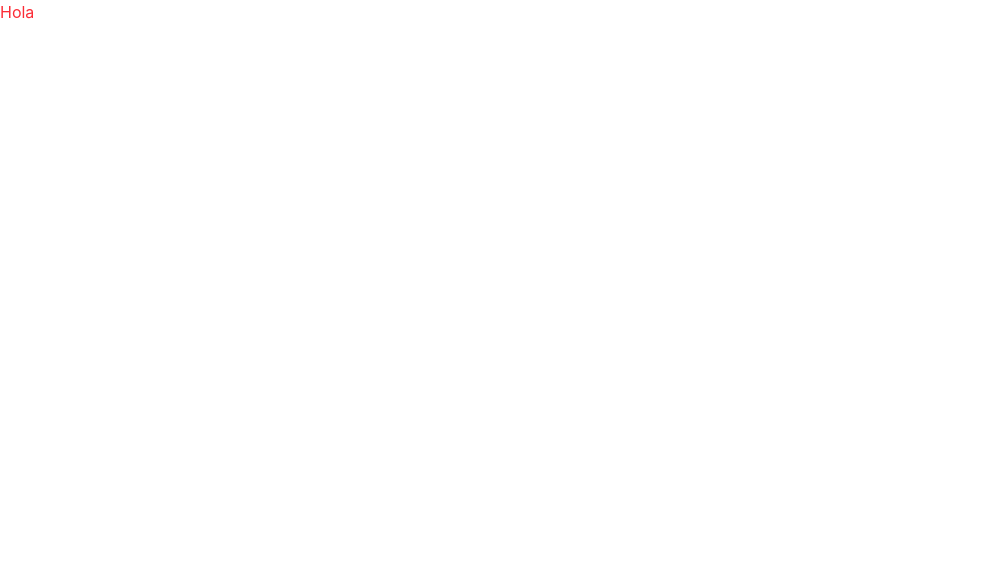
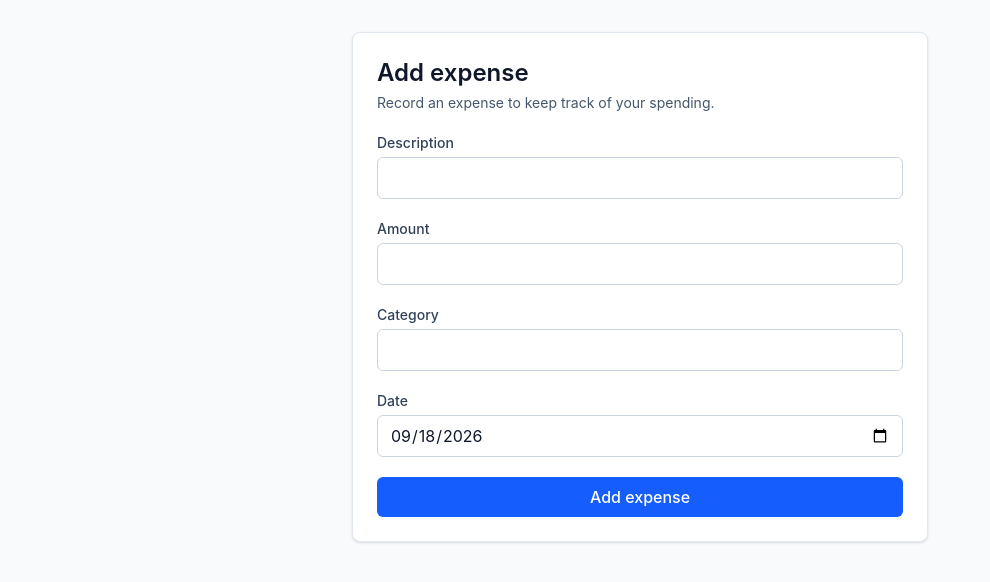
Before and after one commit to MeLlamoOmar/ai-todo, a React (Vite) app: page / in a window 1280 px wide. Shown: the top 582 px of the page, without its empty margins (0-990 px from the left). Built offline with nearby package versions, Linux system fonts and the light colour scheme.

Commit message:
Created Expense Type and created expense form

```diff
--- a/src/App.tsx
+++ b/src/App.tsx
@@ -1,5 +1,11 @@
+import ExpenseForm from './components/ExpenseForm'
+
 function App() {
-  return <h1 className="text-red-500">Hola</h1>;
+  return (
+    <main className="min-h-svh bg-slate-50 p-4 sm:p-8">
+      <ExpenseForm onSubmit={() => undefined} />
+    </main>
+  )
 }
 
-export default App;
+export default App
--- /dev/null
+++ b/src/components/ExpenseForm.tsx
@@ -0,0 +1,194 @@
+import { useState, type SubmitEvent } from 'react';
+import type { ExpenseFormValues } from '../types/expense';
+
+type ExpenseFormProps = {
+  onSubmit: (expense: ExpenseFormValues) => void;
+};
+
+type FormErrors = Partial<Record<keyof ExpenseFormValues, string>>;
+
+function getToday() {
+  const now = new Date();
+  const timezoneOffset = now.getTimezoneOffset() * 60_000;
+
+  return new Date(now.getTime() - timezoneOffset).toISOString().slice(0, 10);
+}
+
+function isValidDate(value: string) {
+  const [year, month, day] = value.split('-').map(Number);
+  const date = new Date(Date.UTC(year, month - 1, day));
+
+  return (
+    /^\d{4}-\d{2}-\d{2}$/.test(value) &&
+    date.getUTCFullYear() === year &&
+    date.getUTCMonth() === month - 1 &&
+    date.getUTCDate() === day
+  );
+}
+
+function ExpenseForm({ onSubmit }: ExpenseFormProps) {
+  const [description, setDescription] = useState('');
+  const [amount, setAmount] = useState('');
+  const [category, setCategory] = useState('');
+  const [date, setDate] = useState(getToday);
+  const [errors, setErrors] = useState<FormErrors>({});
+
+  function handleSubmit(event: SubmitEvent) {
+    event.preventDefault();
+
+    const nextErrors: FormErrors = {};
+    const parsedAmount = Number(amount);
+
+    if (!description.trim()) {
+      nextErrors.description = 'Description is required.';
+    }
+
+    if (!Number.isFinite(parsedAmount) || parsedAmount <= 0) {
+      nextErrors.amount = 'Amount must be greater than zero.';
+    }
+
+    if (!category.trim()) {
+      nextErrors.category = 'Category is required.';
+    }
+
+    if (!isValidDate(date)) {
+      nextErrors.date = 'Enter a valid date.';
+    }
+
+    if (Object.keys(nextErrors).length > 0) {
+      setErrors(nextErrors);
+      return;
+    }
+
+    onSubmit({
+      description: description.trim(),
+      amount: parsedAmount,
+      category: category.trim(),
+      date,
+    });
+
+    setDescription('');
+    setAmount('');
+    setCategory('');
+    setDate(getToday());
+    setErrors({});
+  }
+
+  return (
+    <form
+      className="mx-auto w-full max-w-xl space-y-5 rounded-lg border border-slate-200 bg-white p-6 shadow-sm"
+      onSubmit={handleSubmit}
+      noValidate
+    >
+      <div>
+        <h1 className="text-2xl font-semibold text-slate-900">Add expense</h1>
+        <p className="mt-1 text-sm text-slate-600">
+          Record an expense to keep track of your spending.
+        </p>
+      </div>
+
+      <div>
+        <label
+          className="block text-sm font-medium text-slate-700"
+          htmlFor="description"
+        >
+          Description
+        </label>
+        <input
+          className="mt-1 w-full rounded-md border border-slate-300 px-3 py-2 text-slate-900 outline-none focus:border-blue-500 focus:ring-2 focus:ring-blue-100"
+          id="description"
+          value={description}
+          onChange={(event) => setDescription(event.target.value)}
+          aria-describedby={
+            errors.description ? 'description-error' : undefined
+          }
+          aria-invalid={Boolean(errors.description)}
+        />
+        {errors.description && (
+          <p className="mt-1 text-sm text-red-600" id="description-error">
+            {errors.description}
+          </p>
+        )}
+      </div>
+
+      <div>
+        <label
+          className="block text-sm font-medium text-slate-700"
+          htmlFor="amount"
+        >
+          Amount
+        </label>
+        <input
+          className="mt-1 w-full rounded-md border border-slate-300 px-3 py-2 text-slate-900 outline-none focus:border-blue-500 focus:ring-2 focus:ring-blue-100"
+          id="amount"
+          type="number"
+          min="0.01"
+          step="0.01"
+          value={amount}
+          onChange={(event) => setAmount(event.target.value)}
+          aria-describedby={errors.amount ? 'amount-error' : undefined}
+          aria-invalid={Boolean(errors.amount)}
+        />
+        {errors.amount && (
+          <p className="mt-1 text-sm text-red-600" id="amount-error">
+            {errors.amount}
+          </p>
+        )}
+      </div>
+
+      <div>
+        <label
+          className="block text-sm font-medium text-slate-700"
+          htmlFor="category"
+        >
+          Category
+        </label>
+        <input
+          className="mt-1 w-full rounded-md border border-slate-300 px-3 py-2 text-slate-900 outline-none focus:border-blue-500 focus:ring-2 focus:ring-blue-100"
+          id="category"
+          value={category}
+          onChange={(event) => setCategory(event.target.value)}
+          aria-describedby={errors.category ? 'category-error' : undefined}
+          aria-invalid={Boolean(errors.category)}
+        />
+        {errors.category && (
+          <p className="mt-1 text-sm text-red-600" id="category-error">
+            {errors.category}
+          </p>
+        )}
+      </div>
+
+      <div>
+        <label
+          className="block text-sm font-medium text-slate-700"
+          htmlFor="date"
+        >
+          Date
+        </label>
+        <input
+          className="mt-1 w-full rounded-md border border-slate-300 px-3 py-2 text-slate-900 outline-none focus:border-blue-500 focus:ring-2 focus:ring-blue-100"
+          id="date"
+          type="date"
+          value={date}
+          onChange={(event) => setDate(event.target.value)}
+          aria-describedby={errors.date ? 'date-error' : undefined}
+          aria-invalid={Boolean(errors.date)}
+        />
+        {errors.date && (
+          <p className="mt-1 text-sm text-red-600" id="date-error">
+            {errors.date}
+          </p>
+        )}
+      </div>
+
+      <button
+        className="w-full rounded-md bg-blue-600 px-4 py-2 font-medium text-white hover:bg-blue-700 focus-visible:outline-2 focus-visible:outline-offset-2 focus-visible:outline-blue-600"
+        type="submit"
+      >
+        Add expense
+      </button>
+    </form>
+  );
+}
+
+export default ExpenseForm;
--- /dev/null
+++ b/src/types/expense.ts
@@ -0,0 +1,14 @@
+export type Expense = {
+  id: string
+  description: string
+  amount: number
+  category: string
+  date: string
+  createdAt: string
+  updatedAt: string
+}
+
+export type ExpenseFormValues = Omit<
+  Expense,
+  'id' | 'createdAt' | 'updatedAt'
+>
```
